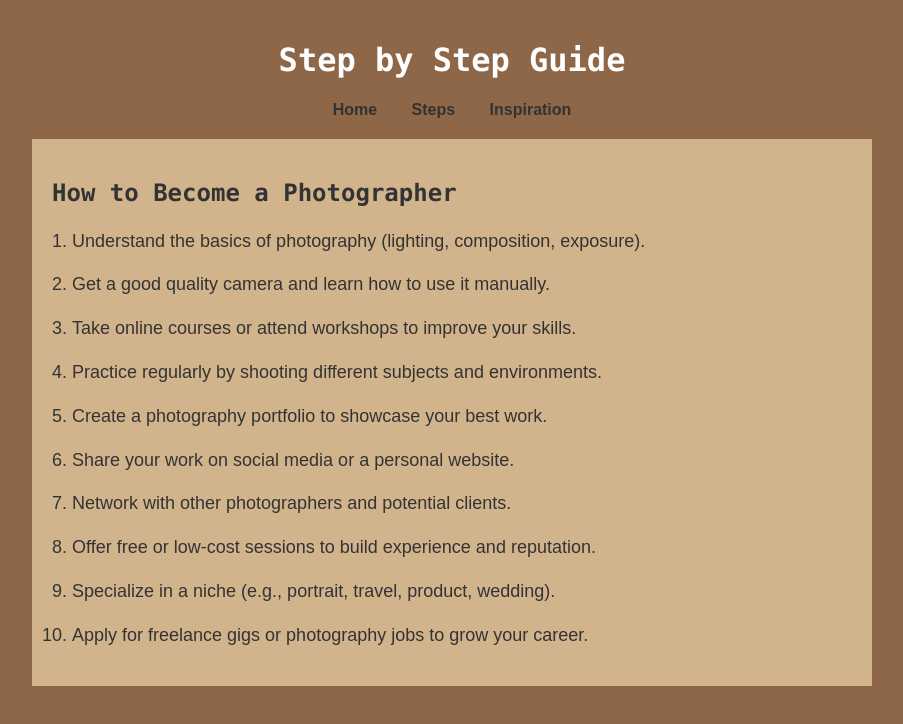
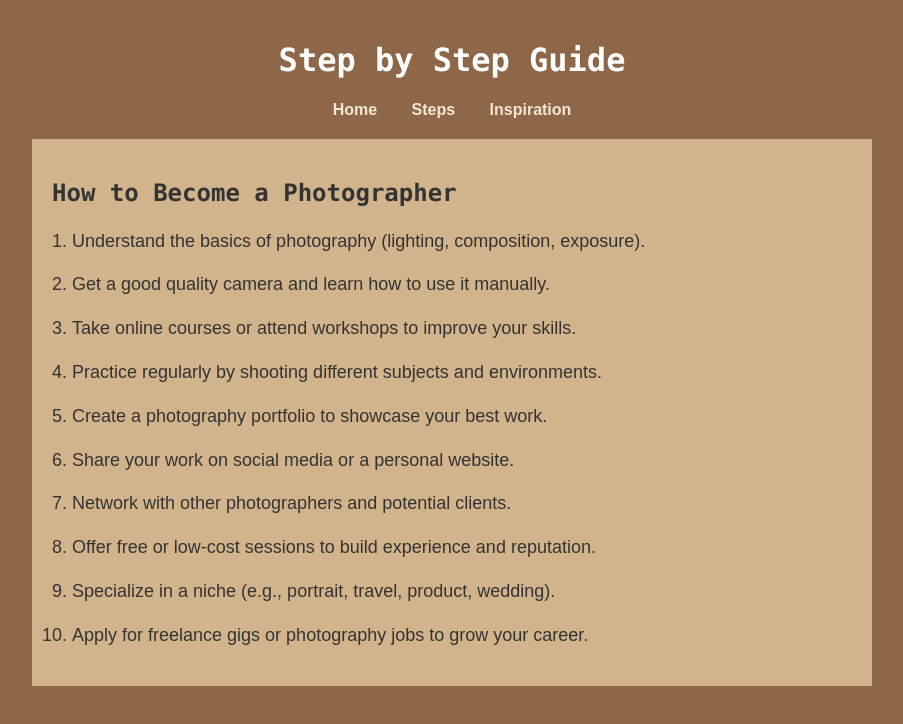
Before and after one commit to NURAHMIN/Assignment-1, a plain HTML site: page steps.html in a window 1280 px wide. Shown: the whole page, without its empty margins (188-1091 px from the left). Drawn offline with Linux system fonts and the light colour scheme.

Commit message:
Update steps.html

```diff
--- a/steps.html
+++ b/steps.html
@@ -24,7 +24,7 @@
     }
 
     nav a {
-      color: #333;
+      color: #f5e6d3;
       text-decoration: none;
       margin: 0 15px;
     }
```
